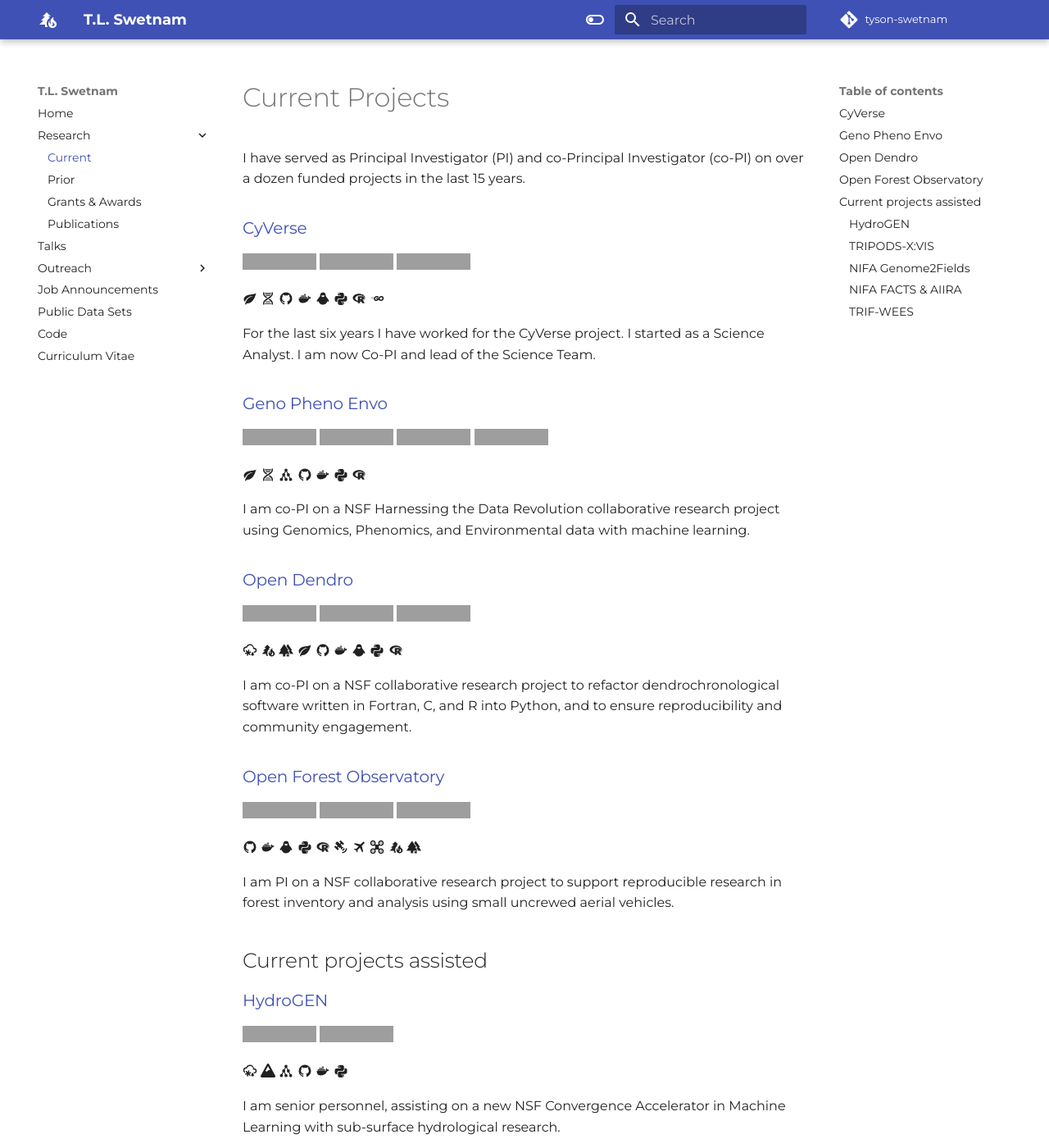
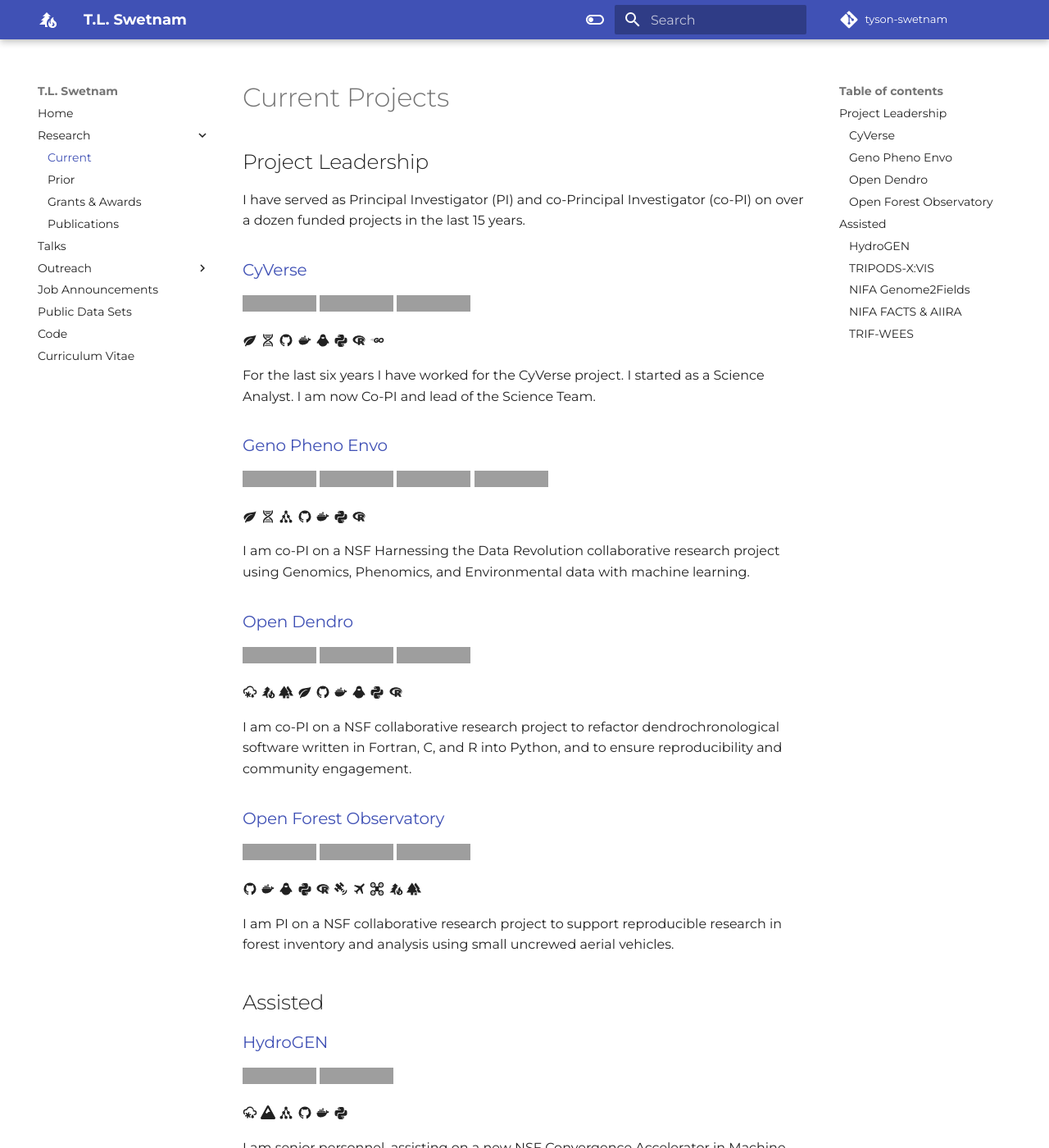
Before and after one commit to tyson-swetnam/new-website, an MkDocs documentation site: the page built from docs/current_projects.md, in a window 1280 px wide and 1400 px high, cut to the strip 0-1400 px from the top of the window. Shown: the whole strip at 82% size. Built offline with MkDocs 1.6.1 and Material for MkDocs 9.7.7, drawn with Linux system fonts in a browser that asks for light colours; some web fonts are replaced; comment, search, counter and statistics services are not loaded; grey boxes are pictures that could not be loaded.

Commit message:
Update current_projects.md

```diff
--- a/docs/current_projects.md
+++ b/docs/current_projects.md
@@ -1,4 +1,6 @@
 # Current Projects
+
+## Project Leadership
 
 I have served as Principal Investigator (PI) and co-Principal Investigator (co-PI) on over a dozen funded projects in the last 15 years.
 
@@ -34,7 +36,7 @@
 
 I am PI on a NSF collaborative research project to support reproducible research in forest inventory and analysis using small uncrewed aerial vehicles.
 
-## Current projects assisted
+## Assisted
 
 ### [HydroGEN](https://github.com/HydroFrame-ML)
 
```
